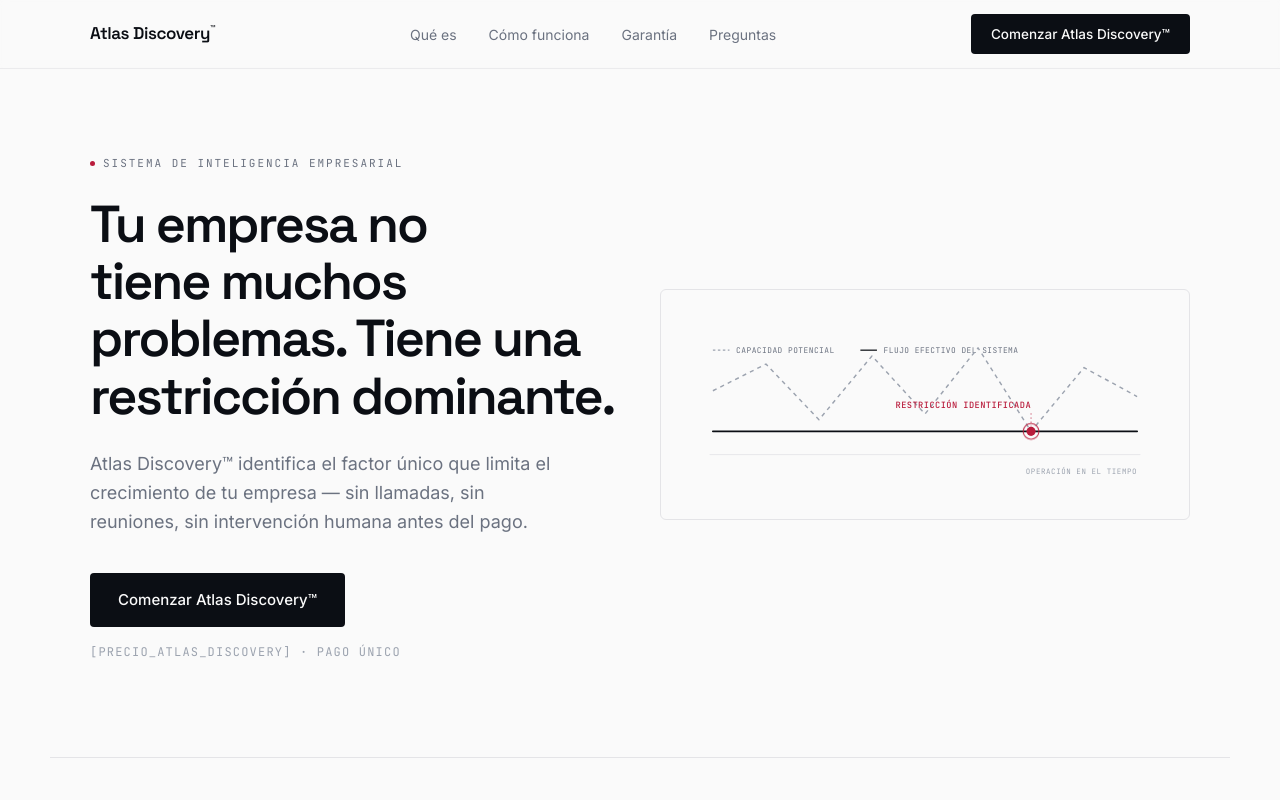
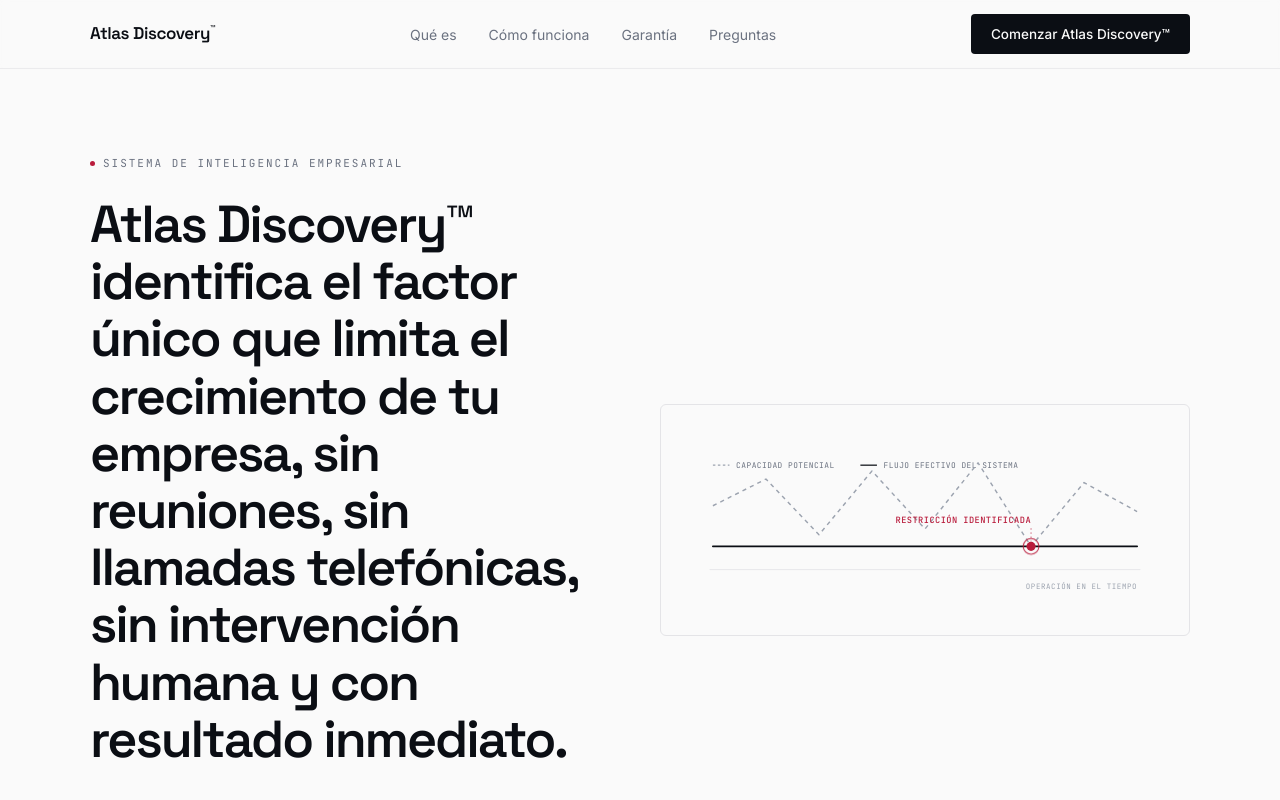
Before and after one commit to estebancontreras1968-dev/atlas-discovery-web, a Next.js app: page / in a window 1280 px wide. Shown: the top 800 px of the page. Built offline with nearby package versions, Linux system fonts and the light colour scheme.

Commit message:
Actualiza frase final sobre Atlas Discovery

```diff
--- a/components/FinalCTA.tsx
+++ b/components/FinalCTA.tsx
@@ -10,12 +10,10 @@
             Empieza hoy
           </span>
           <h2 className="mt-5 max-w-[640px] text-balance font-display text-[32px] font-semibold leading-[1.12] tracking-tightest text-paper md:text-[44px]">
-            Tu empresa no tiene muchos problemas. Tiene una restricción dominante.
+            Atlas Discovery™ identifica el factor único que limita el
+            crecimiento de tu empresa, sin reuniones, sin llamadas
+            telefónicas, sin intervención humana y con resultado inmediato.
           </h2>
-          <p className="mt-5 max-w-[480px] font-sans text-[15.5px] leading-relaxed text-slate-light">
-            Atlas Discovery™ la identifica antes de que sigas invirtiendo en
-            síntomas secundarios.
-          </p>
 
           <div className="mt-9 flex flex-col gap-4 sm:flex-row sm:items-center">
             <a
--- a/components/Hero.tsx
+++ b/components/Hero.tsx
@@ -10,14 +10,10 @@
           <span className="eyebrow">Sistema de inteligencia empresarial</span>
 
           <h1 className="mt-6 max-w-[560px] text-balance font-display text-[36px] font-semibold leading-[1.1] tracking-tightest text-ink md:text-[52px]">
-            Tu empresa no tiene muchos problemas. Tiene una restricción dominante.
+            Atlas Discovery™ identifica el factor único que limita el
+            crecimiento de tu empresa, sin reuniones, sin llamadas
+            telefónicas, sin intervención humana y con resultado inmediato.
           </h1>
-
-          <p className="mt-6 max-w-[480px] font-sans text-[17px] leading-relaxed text-slate md:text-[18px]">
-            Atlas Discovery™ identifica el factor único que limita el crecimiento
-            de tu empresa — sin llamadas, sin reuniones, sin intervención humana
-            antes del pago.
-          </p>
 
           <div className="mt-9 flex flex-col gap-4 sm:flex-row sm:items-center">
             <a href={siteConfig.checkoutUrl} className="btn-primary">
```
